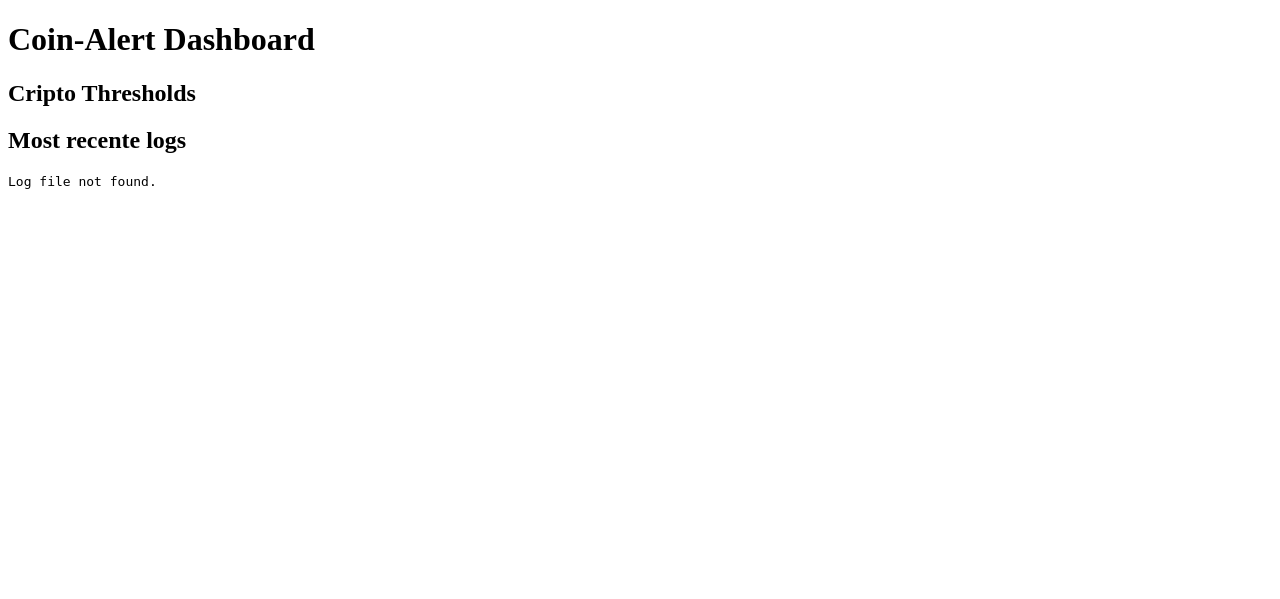
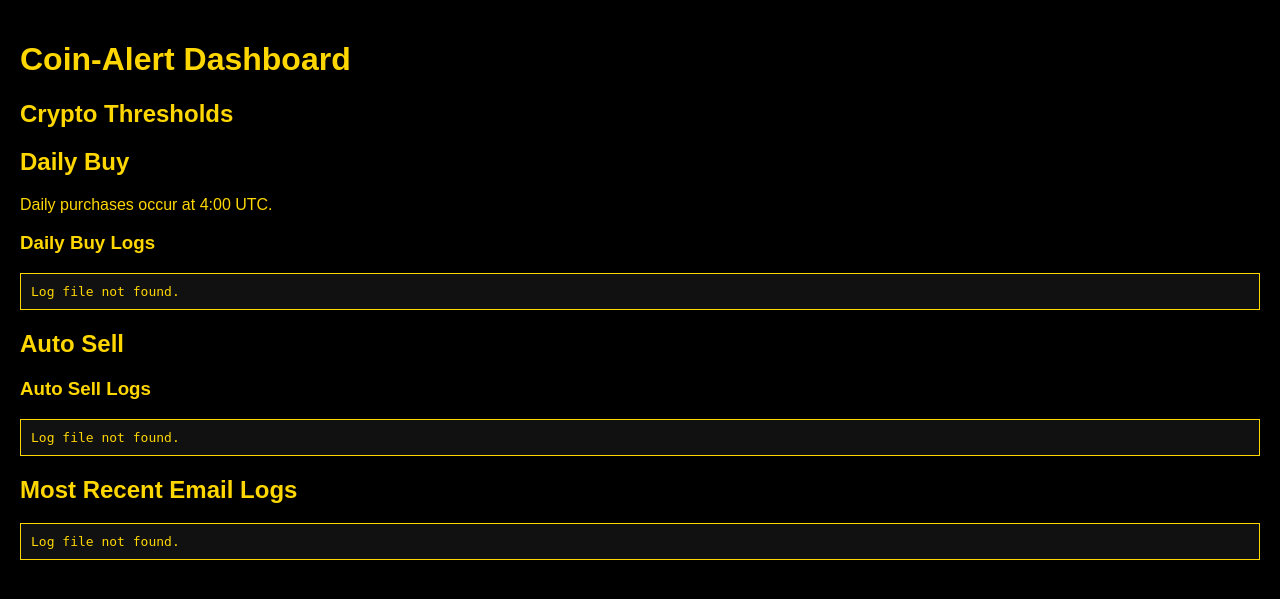
Before and after one commit to Bobagi/Coin-Alert, a Flask app: page /dashboard in a window 1280 px wide. Shown: the top 599 px of the page. Run offline with Flask 3, Linux system fonts and the light colour scheme; data that the repository does not hold is empty; some libraries are stand-ins or nearby versions.

Commit message:
docs: translate dashboard and add styling

```diff
--- a/routes/dashboard.py
+++ b/routes/dashboard.py
@@ -2,7 +2,12 @@ import os
 from flask import Blueprint, render_template
 from sqlalchemy import create_engine
 from sqlalchemy.orm import sessionmaker, joinedload
-from models import CriptoThreshold
+from models import (
+    CriptoThreshold,
+    DailyPurchaseConfig,
+    AutoBuyQuota,
+    UserCredentials,
+)
 
 DB_HOST = os.getenv("DB_HOST")
 DB_NAME = os.getenv("DB_NAME")
@@ -14,37 +19,87 @@ dashboard_bp = Blueprint("dashboard", __name__)
 
 @dashboard_bp.route('/dashboard')
 def dashboard():
-    # Configuração da conexão com o banco de dados
+    # Database connection setup
     SQLALCHEMY_DATABASE_URL = f"postgresql://{DB_USER}:{DB_PASSWORD}@{DB_HOST}:{DB_PORT}/{DB_NAME}"
     engine = create_engine(SQLALCHEMY_DATABASE_URL)
     SessionLocal = sessionmaker(autocommit=False, autoflush=False, bind=engine)
     db_session = SessionLocal()
 
-    # Consulta aos dados de CriptoThreshold com os relacionamentos
+    # Query CriptoThreshold data with related objects
     data = (
         db_session.query(CriptoThreshold)
         .options(joinedload(CriptoThreshold.email), joinedload(CriptoThreshold.cripto))
         .all()
     )
 
-    # Estruturação dos dados para o template
-    thresholds = [{
-        "email": t.email.email,
-        "symbol": t.cripto.symbol,
-        "threshold": float(t.threshold),
-        "greaterThanCurrent": t.greaterThanCurrent
-    } for t in data]
+    # Prepare data for the template
+    thresholds = [
+        {
+            "email": t.email.email,
+            "symbol": t.cripto.symbol,
+            "threshold": float(t.threshold),
+            "greaterThanCurrent": t.greaterThanCurrent,
+        }
+        for t in data
+    ]
 
-    # Caminho para o arquivo de log
+    # Daily buy configuration
+    daily_data = (
+        db_session.query(DailyPurchaseConfig)
+        .options(joinedload(DailyPurchaseConfig.user))
+        .all()
+    )
+    daily_configs = [
+        {
+            "email": d.user.email,
+            "symbol": d.crypto_symbol,
+            "amount_brl": float(d.amount_brl),
+        }
+        for d in daily_data
+    ]
+    dip_hour = os.getenv("DIP_HOUR_UTC", "4")
+
+    # Auto sell quotas
+    quota_data = (
+        db_session.query(AutoBuyQuota)
+        .options(joinedload(AutoBuyQuota.user))
+        .all()
+    )
+    auto_sell_quotas = [
+        {
+            "email": q.user.email,
+            "symbol": q.crypto_symbol,
+            "limit": float(q.quota_limit_brl),
+            "used": float(q.quota_used_brl),
+        }
+        for q in quota_data
+    ]
+
+    # Log file paths
     basedir = os.path.abspath(os.path.dirname(__file__))
-    log_path = os.getenv("LOG_PATH", os.path.join(basedir, "..", "logs", "send-email.log"))
+    log_dir = os.getenv("LOG_DIR", os.path.join(basedir, "..", "logs"))
+    email_log_path = os.getenv("LOG_PATH", os.path.join(log_dir, "send-email.log"))
+    daily_log_path = os.path.join(log_dir, "daily-buy.log")
+    auto_sell_log_path = os.path.join(log_dir, "auto-sell.log")
 
-    # Leitura dos últimos 50 logs
-    if os.path.exists(log_path):
-        with open(log_path, 'r') as f:
-            logs = "\n".join(f.readlines()[-50:])
-    else:
-        logs = "Log file not found."
+    def tail_log(path, lines=50):
+        if os.path.exists(path):
+            with open(path, "r") as f:
+                return "\n".join(f.readlines()[-lines:])
+        return "Log file not found."
 
-    # Renderização do template com os dados
-    return render_template("dashboard.html", thresholds=thresholds, logs=logs)
+    logs = tail_log(email_log_path)
+    daily_logs = tail_log(daily_log_path)
+    auto_sell_logs = tail_log(auto_sell_log_path)
+
+    # Render the template with data
+    return render_template(
+        "dashboard.html",
+        thresholds=thresholds,
+        logs=logs,
+        daily_configs=daily_configs,
+        dip_hour=dip_hour,
+        daily_logs=daily_logs,
+        auto_sell_quotas=auto_sell_quotas,
+        auto_sell_logs=auto_sell_logs,
+    )
--- a/templates/dashboard.html
+++ b/templates/dashboard.html
@@ -2,11 +2,31 @@
 <html>
   <head>
     <title>Dashboard</title>
+    <style>
+      body {
+        background-color: #000;
+        color: #FFD700;
+        font-family: Arial, sans-serif;
+        margin: 0;
+        padding: 20px;
+      }
+      h1, h2, h3 {
+        color: #FFD700;
+      }
+      pre {
+        background-color: #111;
+        border: 1px solid #FFD700;
+        padding: 10px;
+        overflow-x: auto;
+      }
+      ul { list-style-type: none; padding: 0; }
+      li { padding: 4px 0; }
+    </style>
   </head>
   <body>
     <h1>Coin-Alert Dashboard</h1>
 
-    <h2>Cripto Thresholds</h2>
+    <h2>Crypto Thresholds</h2>
     <ul>
       {% for t in thresholds %}
       <li>
@@ -16,7 +36,26 @@
       {% endfor %}
     </ul>
 
-    <h2>Most recente logs</h2>
+    <h2>Daily Buy</h2>
+    <p>Daily purchases occur at {{ dip_hour }}:00 UTC.</p>
+    <ul>
+      {% for c in daily_configs %}
+      <li>{{ c.email }} - {{ c.symbol }} - R${{ c.amount_brl }}</li>
+      {% endfor %}
+    </ul>
+    <h3>Daily Buy Logs</h3>
+    <pre>{{ daily_logs }}</pre>
+
+    <h2>Auto Sell</h2>
+    <ul>
+      {% for q in auto_sell_quotas %}
+      <li>{{ q.email }} - {{ q.symbol }} - Limit {{ q.limit }} BRL - Used {{ q.used }} BRL</li>
+      {% endfor %}
+    </ul>
+    <h3>Auto Sell Logs</h3>
+    <pre>{{ auto_sell_logs }}</pre>
+
+    <h2>Most Recent Email Logs</h2>
     <pre>{{ logs }}</pre>
   </body>
 </html>
```
